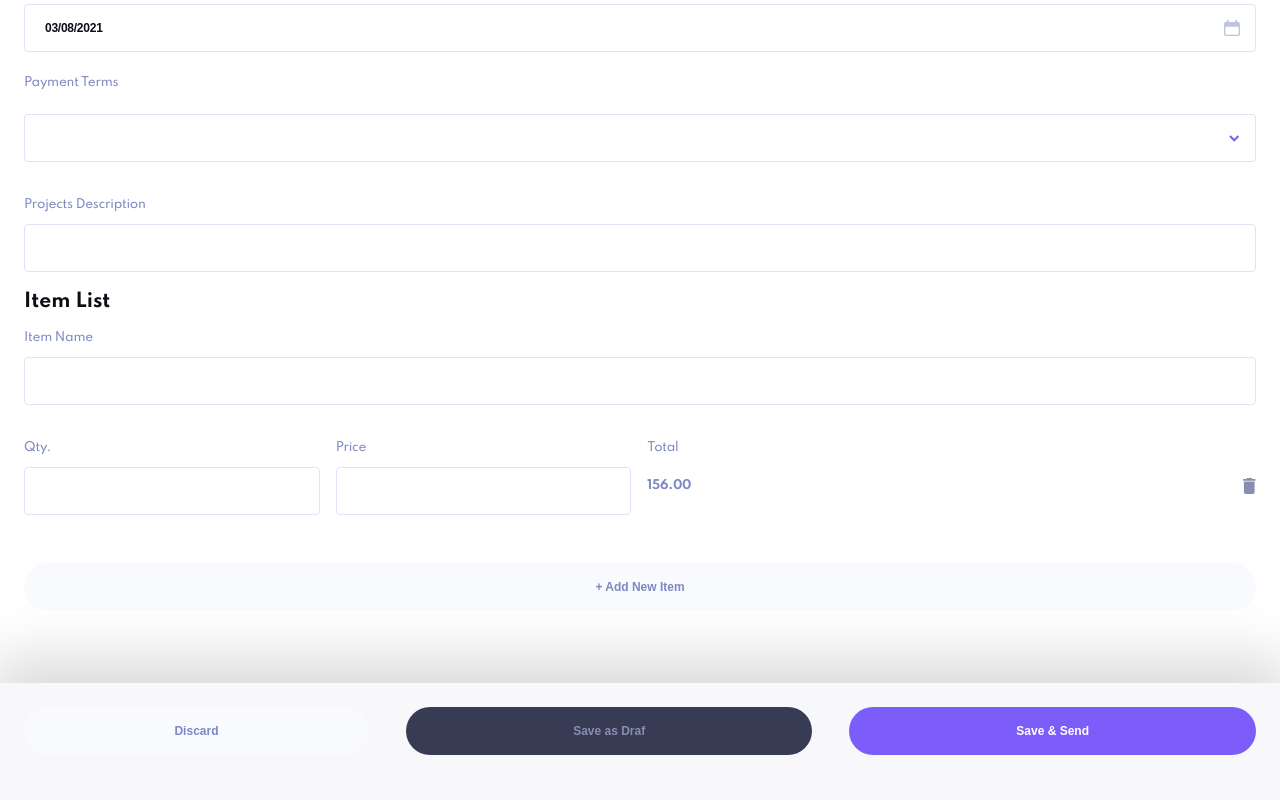
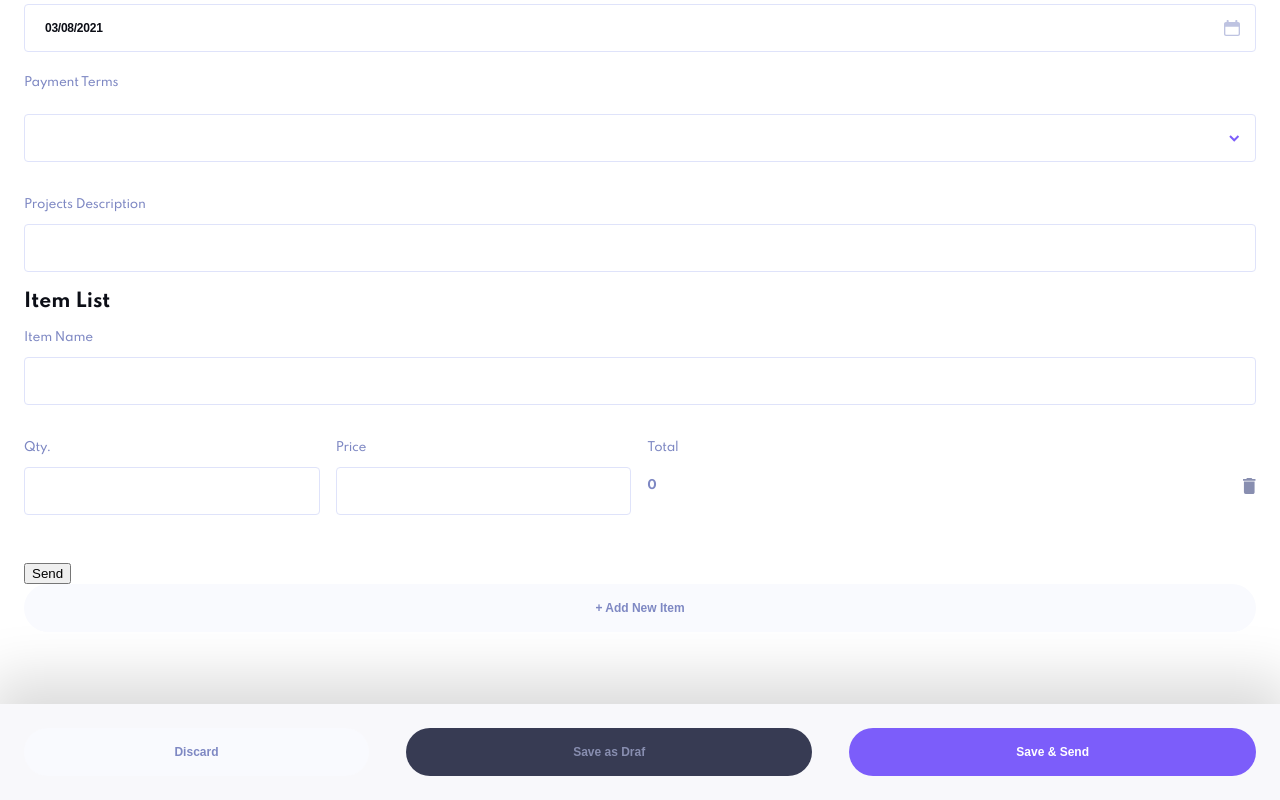
Before and after one commit to andresebb/theinvoiceapp, a React (Create React App) app: page /new in a window 1280 px wide. Shown: the part 1117-1917 px from the top of the page. Before the commit the page ends 1896 px from the top, so only its background shows below. Built offline with nearby package versions, Linux system fonts and the light colour scheme.

Commit message:
getting the total on the new invoice

```diff
--- a/src/components/BillTo.js
+++ b/src/components/BillTo.js
@@ -17,6 +17,7 @@ const BillTo = () => {
 
   useEffect(() => {
     setInvoice({ ...invoice, billToDate: startDate });
+    console.log(startDate);
   }, [startDate]);
 
   const handlePaymentOption = (e) => {
--- a/src/components/Invoice.js
+++ b/src/components/Invoice.js
@@ -1,20 +1,28 @@
-import React from "react";
+import React, { useEffect, useState } from "react";
 import "../assets/styles/invoice.css";
 
 const Invoice = ({ data }) => {
-  const date = data.billToDate.toDate().toDateString();
+  const [date, setDate] = useState(data.billToDate);
+  let time;
+
+  useEffect(() => {
+    // setDate(date.seconds);
+    time = new Date(date.seconds * 1000).toDateString();
+    console.log(time);
+  }, []);
 
   console.log(data);
+
   return (
     <div className="invoice-box">
       <div className="invoice-id">
-        <p className="invoice-number">#RT3080</p>
-        <p className="info-text">Jensen Huang</p>
+        <p className="invoice-number">#{data.id}</p>
+        <p className="info-text">{data.billToName}</p>
       </div>
       <div className="invoice-status">
         <div>
-          <p className="info-text"></p>
-          <p className="invoice-money">$ 1,800.90</p>
+          <p className="info-text">{time}</p>
+          <p className="invoice-money">$ 1,800.990</p>
         </div>
         <div className="status">
           <div className="punto"></div>
--- a/src/components/InvoiceList.js
+++ b/src/components/InvoiceList.js
@@ -10,15 +10,16 @@ const InvoiceList = () => {
     getInvoices();
   }, []);
 
+  // Get Data from Firebase
   const getInvoices = async () => {
     db.collection("invoices").onSnapshot((querySnapshot) => {
       const docs = [];
       querySnapshot.forEach((doc) => {
-        console.log(doc);
+        // console.log(doc.data());
         docs.push({ ...doc.data() });
       });
       setInvoices(docs);
-      console.log(invoices);
+      // console.log(invoices);
     });
   };
 
--- a/src/components/ItemDetail.js
+++ b/src/components/ItemDetail.js
@@ -1,37 +1,86 @@
-import React, { useContext, useState } from "react";
+import React, { useContext, useState, useEffect } from "react";
 import DeleteIcon from "../assets/images/icon-delete.svg";
 import { ModalContext } from "../context";
 
 const ItemDetail = () => {
-  const { handleItemList } = useContext(ModalContext);
+  const { addItemToList } = useContext(ModalContext);
+
+  const [form, setForm] = useState({
+    itemName: "",
+    itemQty: 0,
+    itemPrice: 0,
+    itemTotal: 0,
+  });
+
+  useEffect(() => {
+    getTotal();
+  }, [form.itemPrice, form.itemQty]);
+
+  const getTotal = () => {
+    setForm({ ...form, itemTotal: form.itemQty * form.itemPrice });
+    console.log(form);
+  };
+
+  const onchange = ({ target }) => {
+    const { name, value } = target;
+    setForm({
+      ...form,
+      [name]: value,
+    });
+  };
+
+  const hanldeSubmit = (e) => {
+    e.preventDefault();
+    const { itemName, itemQty, itemPrice, itemTotal } = form;
+
+    addItemToList(itemName, itemQty, itemPrice, itemTotal);
+  };
 
   return (
     <>
+      <form onSubmit={hanldeSubmit}>
         <div className="item-list">
           <div className="block">
             <p className="info-text">Item Name</p>
-          <input className="full-input" type="text" name="itemName" />
+            <input
+              className="full-input"
+              type="text"
+              name="itemName"
+              onChange={onchange}
+            />
           </div>
           <div className="cost ">
             <div>
               <p className="info-text">Qty.</p>
-            <input className="full-input" type="text" name="itemQty" />
+              <input
+                className="full-input"
+                type="number"
+                name="itemQty"
+                onChange={onchange}
+              />
             </div>
             <div>
               <p className="info-text">Price</p>
-            <input className="full-input" type="text" name="itemPrice" />
+              <input
+                className="full-input"
+                type="number"
+                name="itemPrice"
+                onChange={onchange}
+              />
             </div>
             <div>
               <div>
                 <p className="info-text">Total</p>
               </div>
               <div className="total-continer">
-              <p className="info-text-bold">156.00</p>
+                <p className="info-text-bold">{form.itemTotal}</p>
                 <img src={DeleteIcon} alt="" />
               </div>
             </div>
           </div>
         </div>
+        <button type="submit">Send</button>
+      </form>
     </>
   );
 };
--- a/src/components/Itemlist.js
+++ b/src/components/Itemlist.js
@@ -1,4 +1,4 @@
-import React, { useContext, useState } from "react";
+import React, { useContext, useState, useRef } from "react";
 import ItemDetail from "./ItemDetail";
 import { ModalContext } from "../context";
 import "../assets/styles/itemList.css";
@@ -9,24 +9,23 @@ const list = {
 };
 
 const Itemlist = () => {
-  const [itemListForm, setItemListForm] = useState([list]);
-  const { invoice, listOfItem, addItemToList } = useContext(ModalContext);
+  const [numberOfItems, setNumberOfItems] = useState([{}]);
 
-  // const addItem = (e) => {
-  //   e.preventDefault();
-  //   setItemListForm([...itemListForm, list]);
-  //   console.log(itemListForm);
-  // };
+  const addItem = (e) => {
+    setNumberOfItems([...numberOfItems, {}]);
+  };
 
   return (
     <>
       <div className="itemList">
         <h3>Item List</h3>
-        {listOfItem.map(() => (
-          <ItemDetail id="55" />
-        ))}
+        <div>
+          {numberOfItems.map(() => (
+            <ItemDetail />
+          ))}
+        </div>
       </div>
-      <button className="btn-large" onClick={addItemToList}>
+      <button className="btn-large" onClick={addItem}>
         + Add New Item
       </button>
     </>
--- a/src/context.js
+++ b/src/context.js
@@ -18,34 +18,45 @@ const initialInvoice = {
   billToDate: "",
   billToTerms: "",
   billToDescription: "",
-};
-
-const list = {
-  itemName: "",
-  itemQty: "",
-  itemPrice: "",
+  itemList: [],
 };
 
 export const ModalProvider = ({ children }) => {
   const [show, setShow] = useState(false);
   const [invoice, setInvoice] = useState(initialInvoice);
-  const [listOfItem, setListOfItem] = useState([list]);
+  const [listOfItem, setListOfItem] = useState([]);
 
   const handleInputChange = (e) => {
     const { name, value } = e.target;
     setInvoice({ ...invoice, [name]: value });
   };
 
-  const addItemToList = (e) => {
-    e.preventDefault();
-    const { name, value } = e.target;
+  const addItemToList = (itemName, itemQty, itemPrice, itemTotal) => {
+    // console.log(`${itemName} ${itemQty} ${itemPrice} `);
+
+    const list = {
+      name: itemName,
+      qty: itemQty,
+      price: itemPrice,
+      total: itemTotal,
+    };
 
     setListOfItem([...listOfItem, list]);
-    console.log(listOfItem);
   };
 
   const handleItemList = (e) => {
     e.preventDefault();
+  };
+
+  const addNewInvoice = async () => {
+    setInvoice({ ...invoice, itemList: listOfItem });
+
+    // try {
+    //   await db.collection("invoices").doc().set(invoice);
+    //   console.log("todo bien");
+    // } catch (e) {
+    //   console.log(e);
+    // }
   };
 
   return (
@@ -59,6 +70,7 @@ export const ModalProvider = ({ children }) => {
         setInvoice,
         addItemToList,
         handleItemList,
+        addNewInvoice,
       }}
     >
       {children}
--- a/src/firebase.js
+++ b/src/firebase.js
@@ -10,7 +10,7 @@ const firebaseConfig = {
   storageBucket: "invoice-181c8.appspot.com",
   messagingSenderId: "20952246357",
   appId: "1:20952246357:web:08b3cbbb2810d3253a4cdc",
-  measurementId: "G-PSLGGDBJP5"
+  measurementId: "G-PSLGGDBJP5",
 };
 // Initialize Firebase
 const fb = firebase.initializeApp(firebaseConfig);
--- a/src/pages/newInvoice.js
+++ b/src/pages/newInvoice.js
@@ -9,21 +9,11 @@ import { db } from "../firebase";
 import Itemlist from "../components/Itemlist";
 
 const NewInvoice = () => {
-  const { invoice, setInvoice } = useContext(ModalContext);
+  const { invoice, setInvoice, addNewInvoice } = useContext(ModalContext);
 
   useEffect(() => {
     generateId();
   }, []);
-
-  const addNewInvoice = async () => {
-    console.log(invoice);
-    // try {
-    //   await db.collection("invoices").doc().set(invoice);
-    //   console.log("todo bien");
-    // } catch (e) {
-    //   console.log(e);
-    // }
-  };
 
   const generateId = () => {
     const characters = "ABCDEFGHIJKLMNOPQRSTUVWXYZ";
```
Lines whose indentation alone changed are shown as unchanged.
